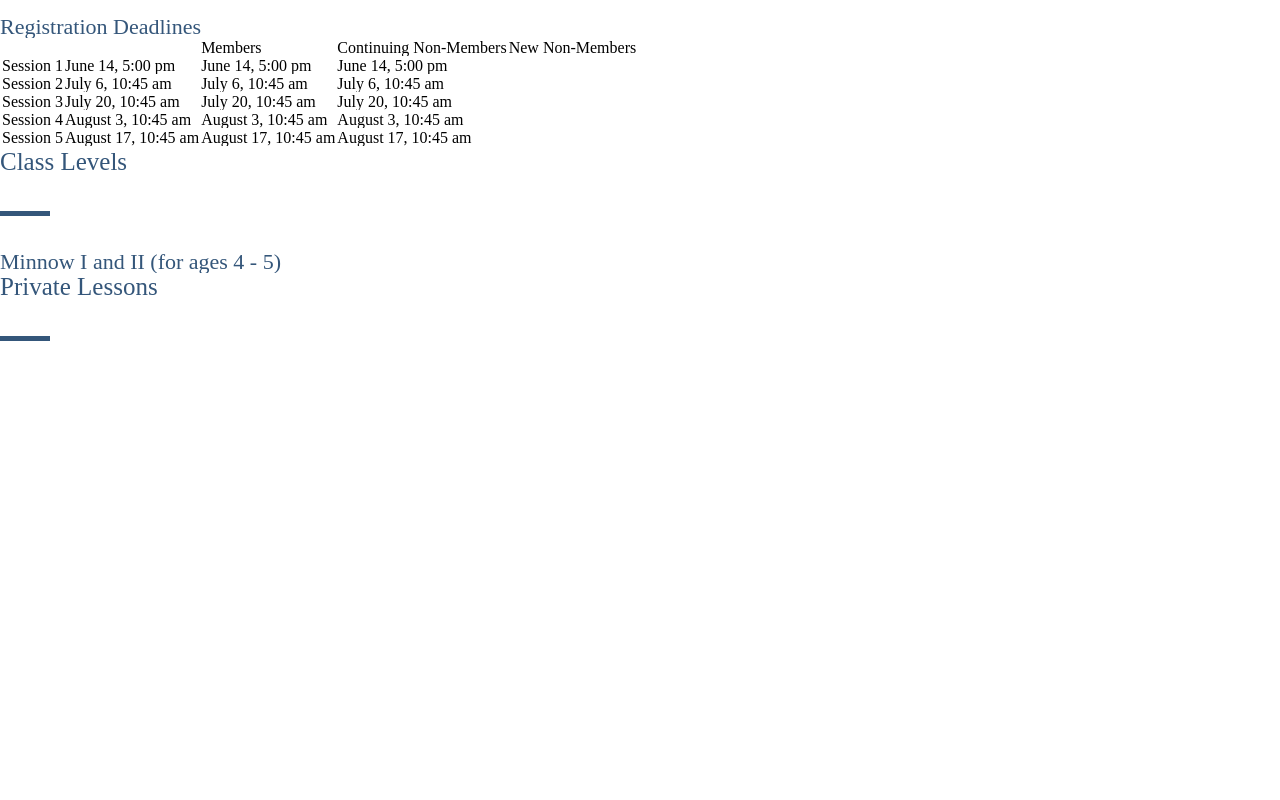
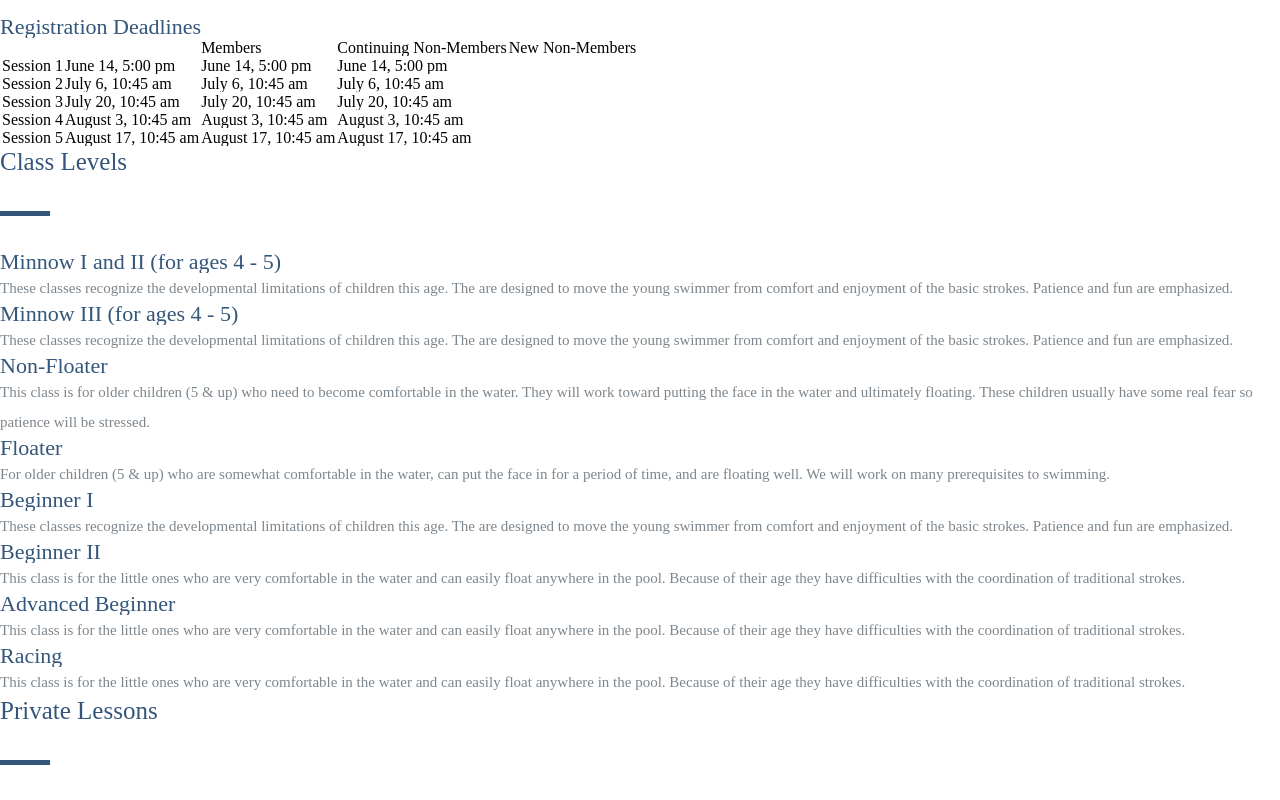
Before and after one commit to acatella/vrstc-deprecated, a plain HTML site: page 5_site/swim-lessons.html in a window 1280 px wide. Shown: the part 1235-2035 px from the top of the page. Before the commit the page ends 1611 px from the top, so only its background shows below. Drawn offline with Linux system fonts and the light colour scheme.

Commit message:
finished html for swim lessons

```diff
--- a/5_site/swim-lessons.html
+++ b/5_site/swim-lessons.html
@@ -130,12 +130,74 @@
     <section class="class-levels">
       <h2>Class Levels</h2>
       <span class="wave-icon"></span>
-      <div class="class-container">
-        <h3>Minnow I and II (for ages 4 - 5)</h3>
-        <p class="hero-text">
-
-        </p>
-      </div>
+      <div class="left-col">
+        <div class="class-container">
+          <h3>Minnow I and II (for ages 4 - 5)</h3>
+          <p class="hero-text">
+            These classes recognize the developmental limitations of children this age.
+            The are designed to move the young swimmer from comfort and enjoyment of the
+            basic strokes. Patience and fun are emphasized.
+          </p>
+        </div>
+        <div class="class-container">
+          <h3>Minnow III (for ages 4 - 5)</h3>
+          <p class="hero-text">
+            These classes recognize the developmental limitations of children this age.
+            The are designed to move the young swimmer from comfort and enjoyment of the
+            basic strokes. Patience and fun are emphasized.
+          </p>
+        </div>
+        <div class="class-container">
+          <h3>Non-Floater</h3>
+          <p class="hero-text">
+            This class is for older children (5 &amp; up) who  need to become comfortable
+            in the water. They will work toward putting the face in the water and ultimately
+            floating. These children usually have some real fear so patience will be stressed.
+          </p>
+        </div>
+        <div class="class-container">
+          <h3>Floater</h3>
+          <p class="hero-text">
+            For older children (5 &amp; up) who are somewhat comfortable in the water, can
+            put the face in for a period of time, and are floating well. We will work on many
+            prerequisites to swimming.
+          </p>
+        </div>
+      </div>  <!-- left col -->
+      <div class="right-col">
+        <div class="class-container">
+          <h3>Beginner I</h3>
+          <p class="hero-text">
+            These classes recognize the developmental limitations of children this age.
+            The are designed to move the young swimmer from comfort and enjoyment of the
+            basic strokes. Patience and fun are emphasized.
+          </p>
+        </div>
+        <div class="class-container">
+          <h3>Beginner II</h3>
+          <p class="hero-text">
+            This class is for the little ones who are very comfortable in the water and can
+            easily float anywhere in the pool. Because of their age they have difficulties with
+            the coordination of traditional strokes.
+          </p>
+        </div>
+        <div class="class-container">
+          <h3>Advanced Beginner</h3>
+          <p class="hero-text">
+            This class is for the little ones who are very comfortable in the water and can
+            easily float anywhere in the pool. Because of their age they have difficulties with
+            the coordination of traditional strokes.
+          </p>
+        </div>
+        <div class="class-container">
+          <h3>Racing</h3>
+          <p class="hero-text">
+            This class is for the little ones who are very comfortable in the water and can
+            easily float anywhere in the pool. Because of their age they have difficulties with
+            the coordination of traditional strokes.
+          </p>
+        </div>
+      </div> <!-- right col -->
     </section>
     <section class="private-lessons">
       <h2>Private Lessons</h2>
```
